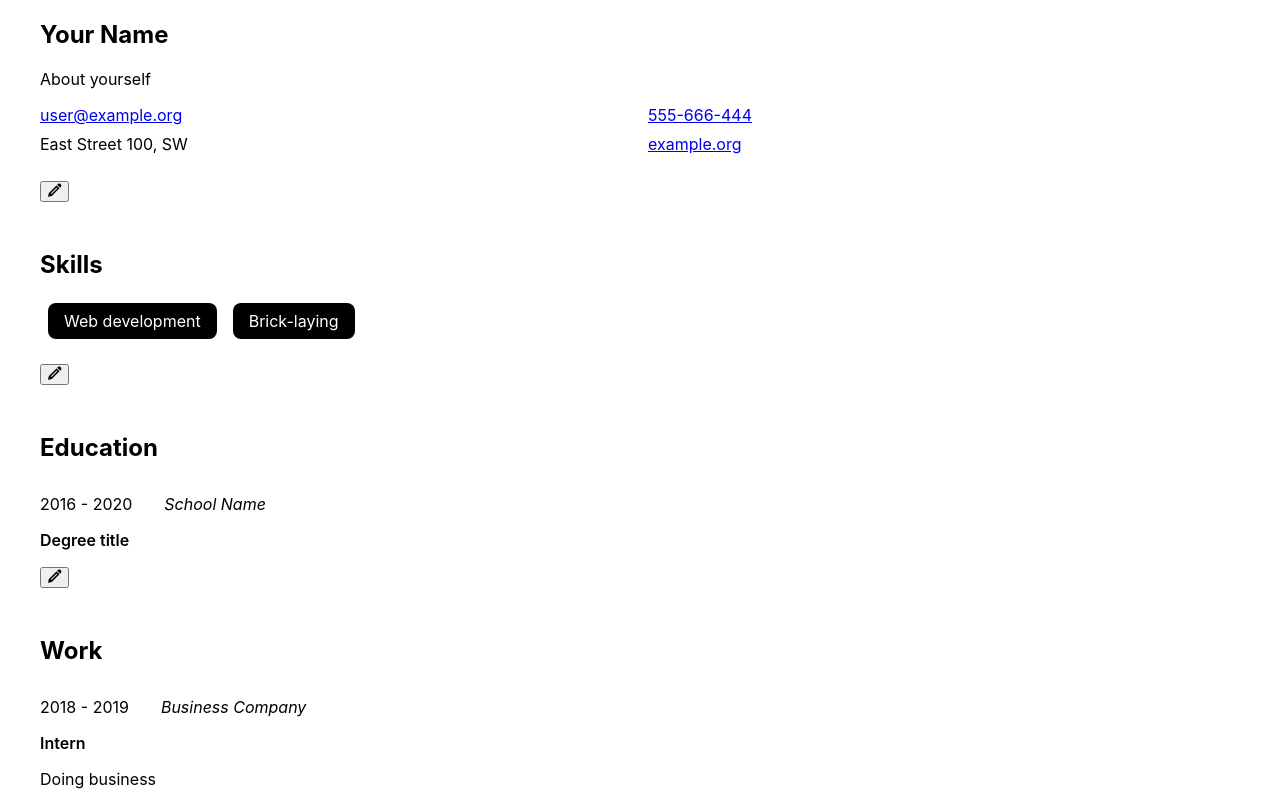
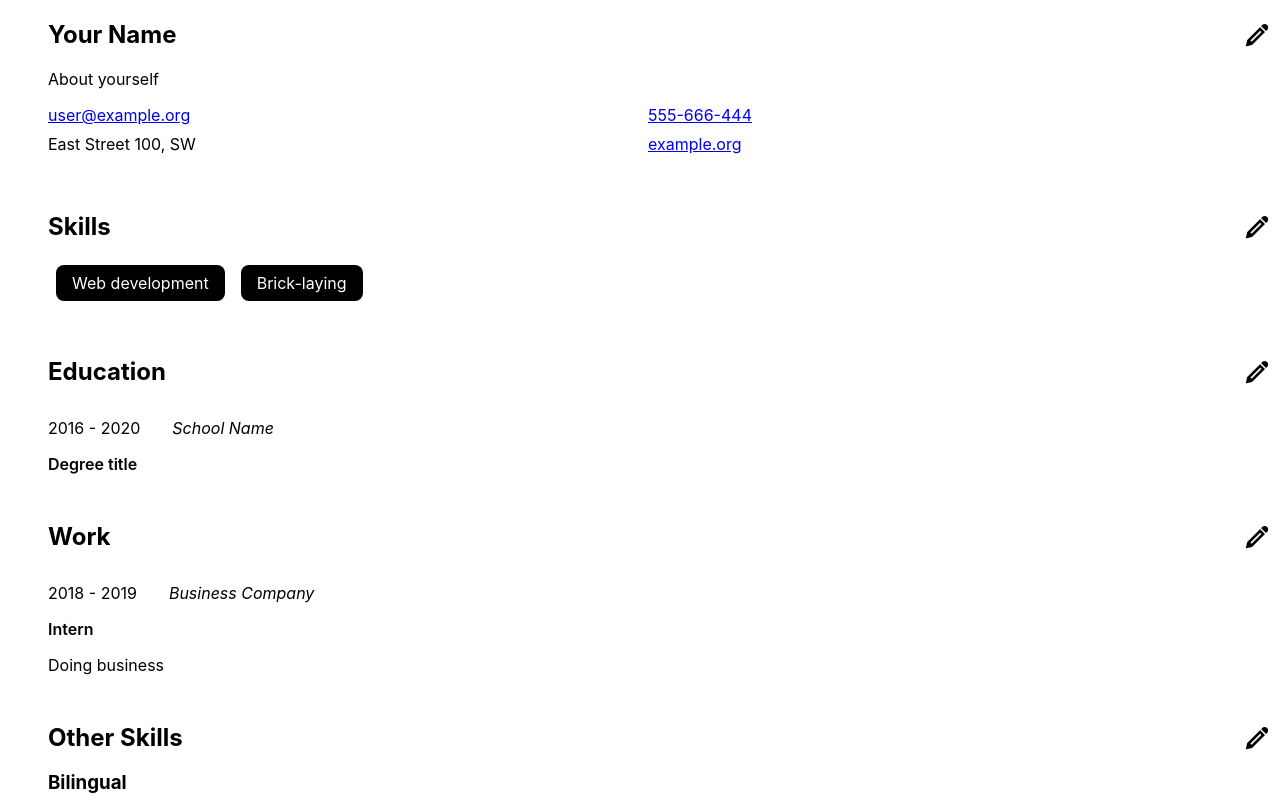
Before and after one commit to themetar/cv-builder, a React (Create React App) app: page / in a window 1280 px wide. Shown: the top 800 px of the page. Built offline with nearby package versions, Linux system fonts and the light colour scheme.

Commit message:
Style and position Edit Action buttons

```diff
--- a/src/App.css
+++ b/src/App.css
@@ -14,6 +14,11 @@ h2 {
   margin-top: 2em;
   margin-bottom: 0;
 }
+
+section {
+  position: relative;
+}
+
 /**/
 
 /* utilities */
@@ -32,8 +37,8 @@ h2 {
   max-width: 1440px;
   margin: 0 auto;
   /* 'margins' : */
-  padding-left: 2.5rem;
-  padding-right: 2.5rem;
+  padding-left: 3rem;
+  padding-right: 3rem;
 }
 
 .bio-name,
--- /dev/null
+++ b/src/components/EditActions.css
@@ -0,0 +1,24 @@
+.EditActions {
+  position: absolute;
+  left: 100%;
+  top: 0;
+
+  display: flex;
+  flex-flow: column nowrap;
+  align-items: flex-start;
+
+  padding-left: .3rem;
+}
+
+.edit-button {
+  padding: .2em .4em;
+  background-color: transparent;
+  border: none;
+  border-radius: .2em;
+  font-size: 1.4rem;
+  transition: background-color 300ms ease-in;
+}
+
+.edit-button:hover {
+  background-color: whitesmoke;
+}
--- a/src/components/EditActions.js
+++ b/src/components/EditActions.js
@@ -1,4 +1,5 @@
 import {Component} from "react";
+import './EditActions.css';
 
 class EditActions extends Component {
   constructor(props) {
@@ -15,26 +16,26 @@ class EditActions extends Component {
     const {mode} = this.props;
 
     return (
-      <div>
+      <div className="EditActions">
         {mode === "show" &&
-            <button data-action="edit" onClick={this.handleClick}>
+            <button data-action="edit" onClick={this.handleClick} className="edit-button">
               <span aria-hidden="true" className="icon-pencil"></span>
               <span className="screen-reader-text">Edit</span>
             </button>
         }
         {mode !== "show" &&
-            <button data-action="save" onClick={this.handleClick}>
+            <button data-action="save" onClick={this.handleClick} className="edit-button">
               <span aria-hidden="true" className="icon-checkmark"></span>
               <span className="screen-reader-text">Save</span>
             </button>
         }
         {mode !== "show" &&
-            <button data-action="cancel" onClick={this.handleClick}>
+            <button data-action="cancel" onClick={this.handleClick} className="edit-button">
               <span aria-hidden="true" className="icon-undo"></span>
               <span className="screen-reader-text">Cancel</span>
             </button>
         }
-        {mode !== "show" && <button data-action="delete" onClick={this.handleClick}>Delete</button>}
+        {mode !== "show" && <button data-action="delete" onClick={this.handleClick} className="edit-button">Delete</button>}
       </div>
     )
   }
```
